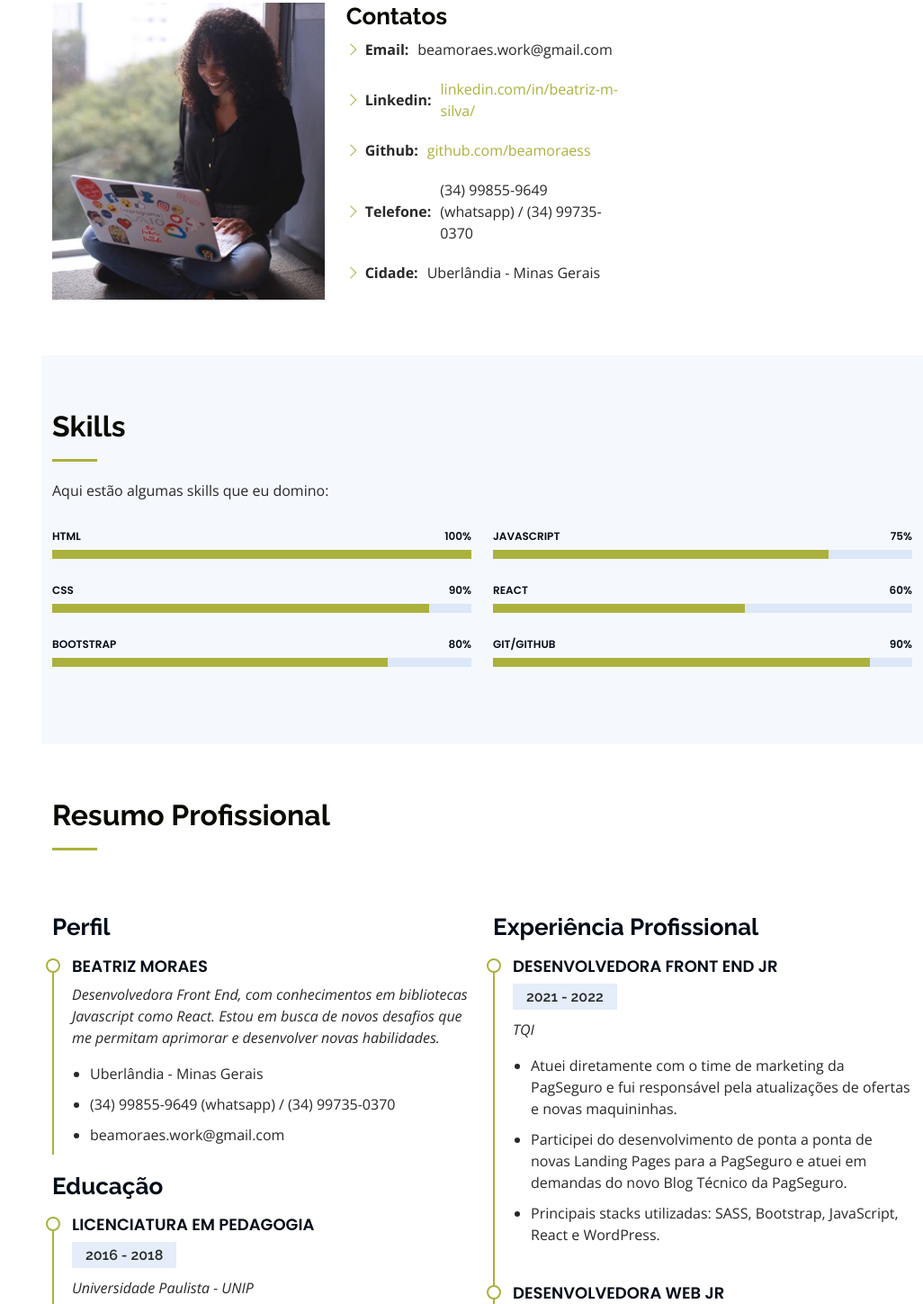
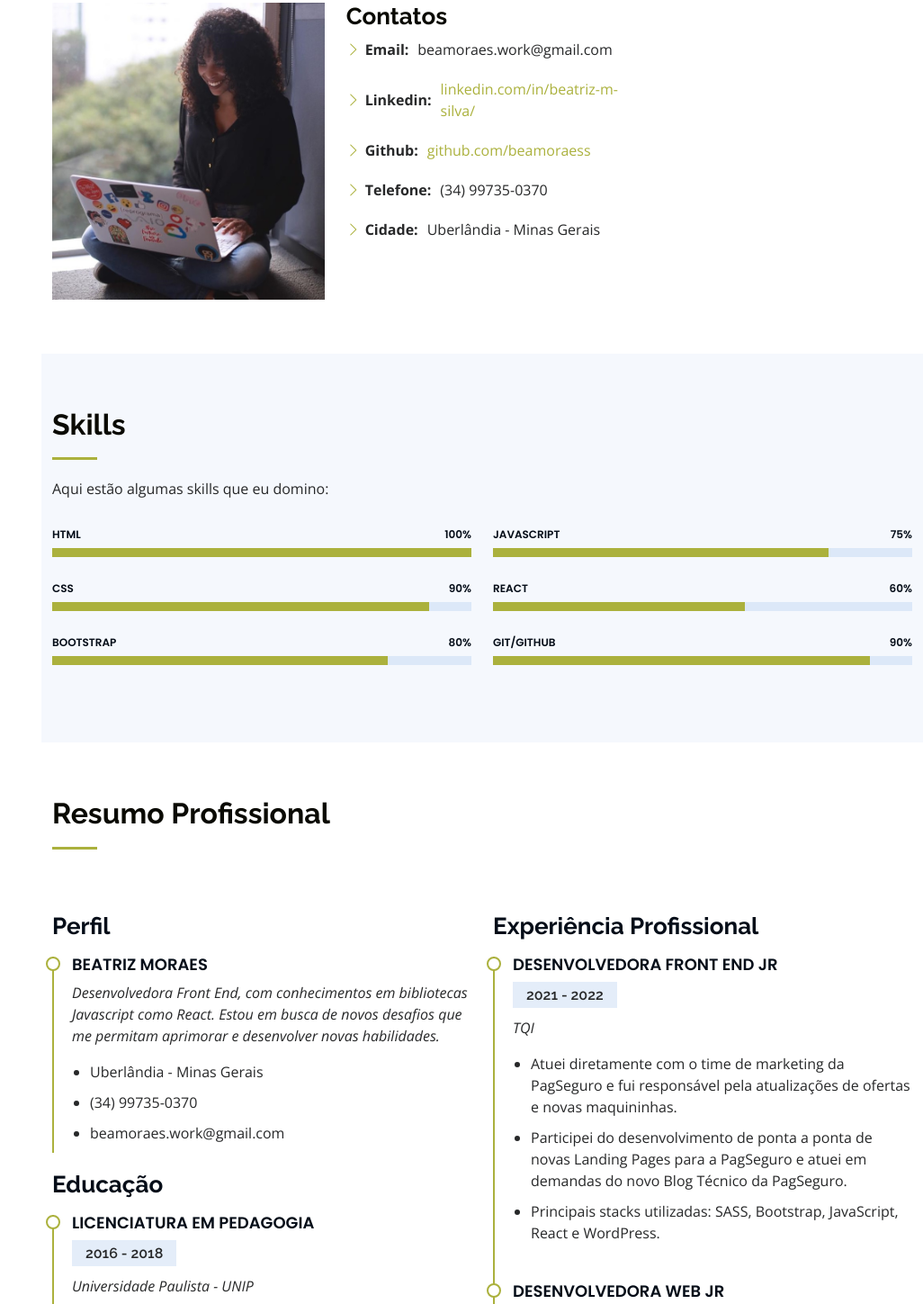
Before and after one commit to beamoraess/portfolio-beatriz-moraes, a plain HTML site: page index.html in a window 1280 px wide. Shown: the part 1109-2558 px from the top of the page at 90% size, without its empty margins (254-1280 px from the left). Drawn offline with nearby package versions, Linux system fonts and the light colour scheme.

Commit message:
adiciona portfolio atualizado no github

```diff
--- a/index.html
+++ b/index.html
@@ -91,8 +91,7 @@
                   </li>
                   <li><i class="bi bi-chevron-right"></i> <strong>Github:</strong> <span><a
                         href="https://github.com/beamoraess"  target="_blank">github.com/beamoraess</a></span></li>
-                  <li><i class="bi bi-chevron-right"></i> <strong>Telefone:</strong> <span>(34) 99855-9649 (whatsapp) /
-                      (34) 99735-0370</span></li>
+                  <li><i class="bi bi-chevron-right"></i> <strong>Telefone:</strong> <span>(34) 99735-0370</span></li>
                   <li><i class="bi bi-chevron-right"></i> <strong>Cidade:</strong> <span>Uberlândia - Minas
                       Gerais</span></li>
                 </ul>
@@ -191,7 +190,7 @@
                   novos desafios que me permitam aprimorar e desenvolver novas habilidades.</em></p>
               <ul>
                 <li>Uberlândia - Minas Gerais</li>
-                <li>(34) 99855-9649 (whatsapp) / (34) 99735-0370</li>
+                <li>(34) 99735-0370</li>
                 <li>beamoraes.work@gmail.com</li>
               </ul>
             </div>
```
